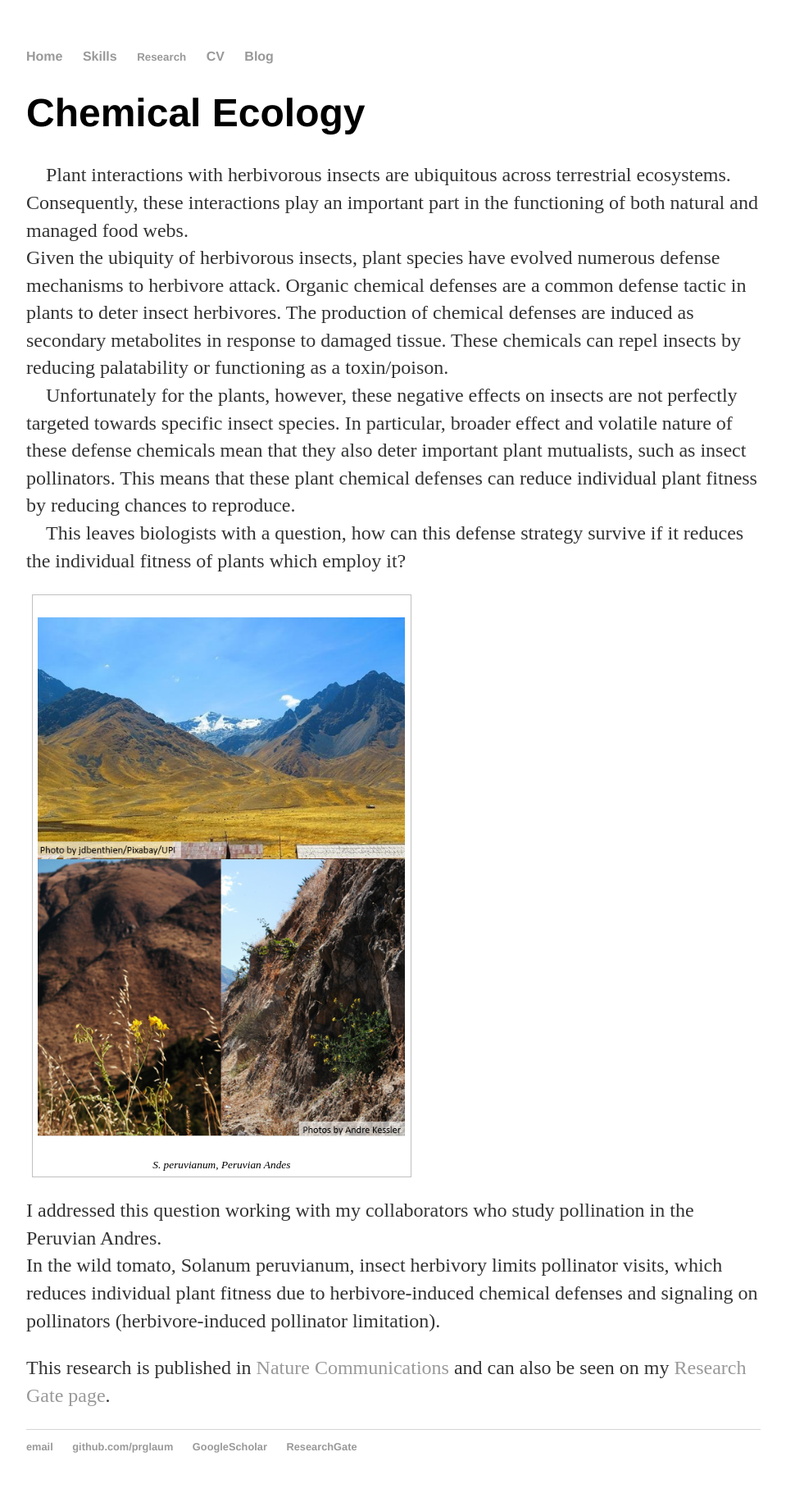
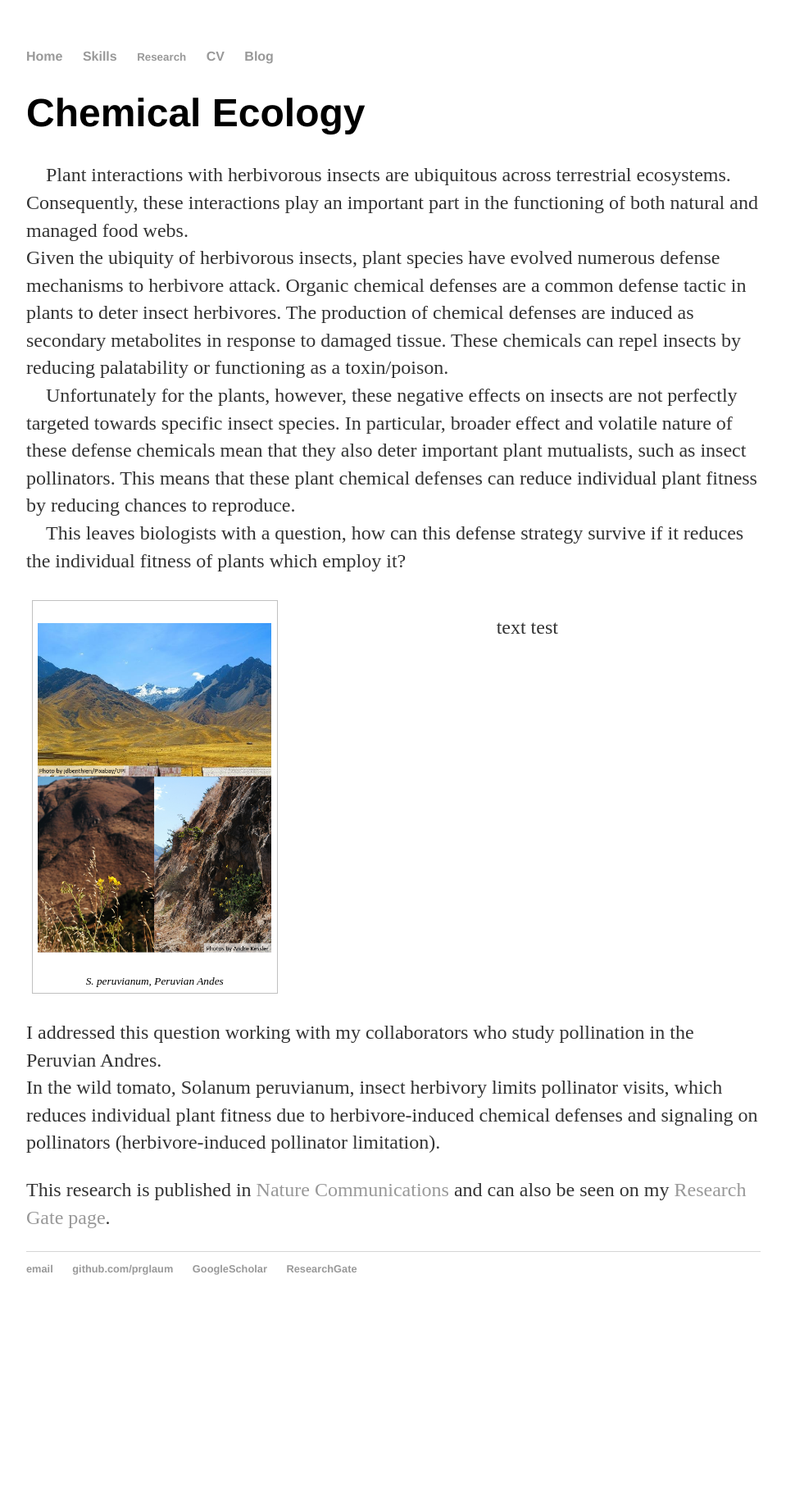
Before and after one commit to prglaum/prglaum.github.io, a Jekyll site: the page built from research/chemoeco/index.html, in a window 1280 px wide. Shown: the whole page at 82% size, without its empty margins (160-1119 px from the left). Built offline with Jekyll 4.4.1, drawn with Linux system fonts in a browser that asks for light colours; after the commit the page ends 1615 px from its top, so only the background shows below that.

Commit message:
Update index.html

```diff
--- a/research/chemoeco/index.html
+++ b/research/chemoeco/index.html
@@ -21,21 +21,15 @@ title: Chemical Ecology
 		</div>
 	</div>-->
 
-<!--<div style="display:inline-block;vertical-align:top;">-->
-<style>
-figure {
-width: 50%;
-}
-</style>
-
+<div style="display:inline-block;vertical-align:top;">
 <figure>
   <p><img class=scaled src="{{site.url}}/docs/assets/images/chemoEcoPic1.PNG" alt="peru">
   <figcaption>S. peruvianum, Peruvian Andes</figcaption>
 </figure>
-<!--</div>
+</div>
 <div style="display:inline-block;">
-	<p> text test </p>
-</div>-->
+	<p style="text-align:left;"> text test </p>
+</div>
 
 <p>I addressed this question working with my collaborators who study pollination in the Peruvian Andres.
 <br>In the wild tomato, Solanum peruvianum, insect herbivory limits pollinator visits, which reduces individual plant fitness due to herbivore-induced chemical defenses and signaling on pollinators (herbivore-induced pollinator limitation).</p>
```
